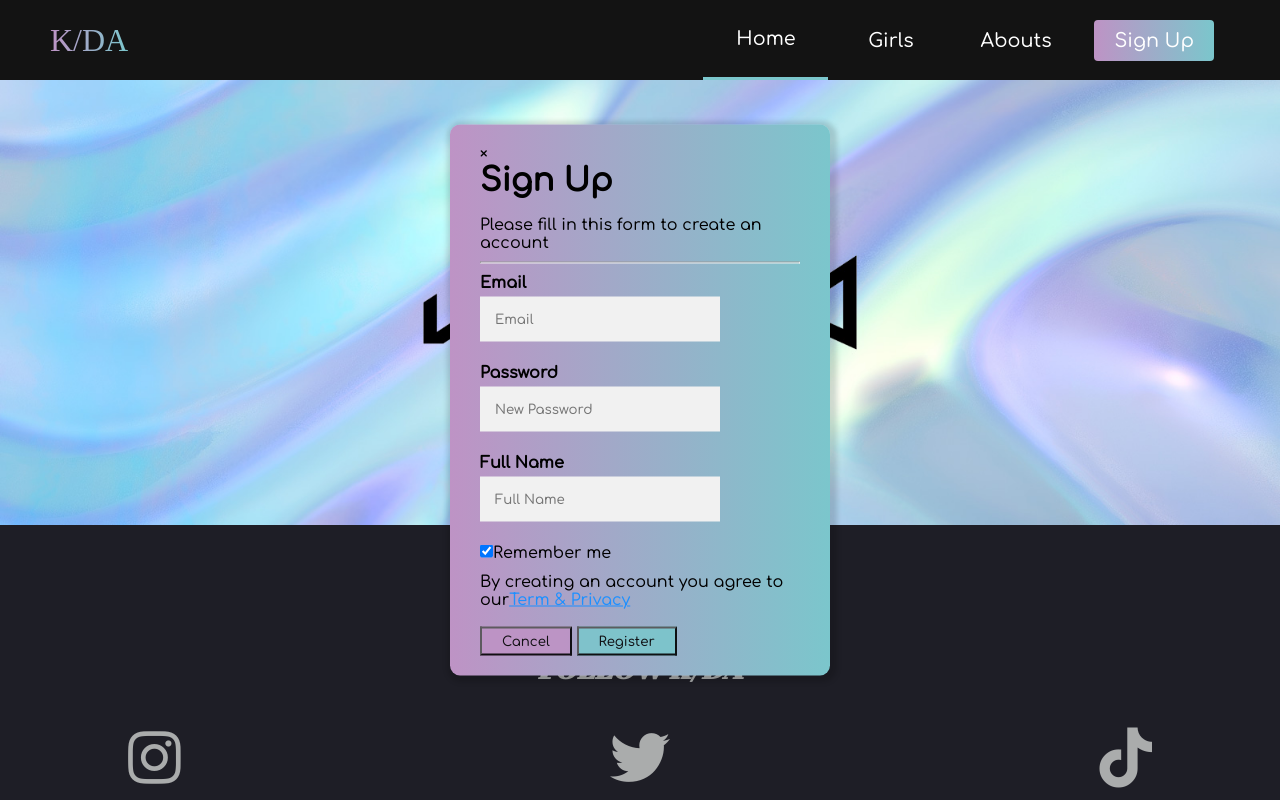
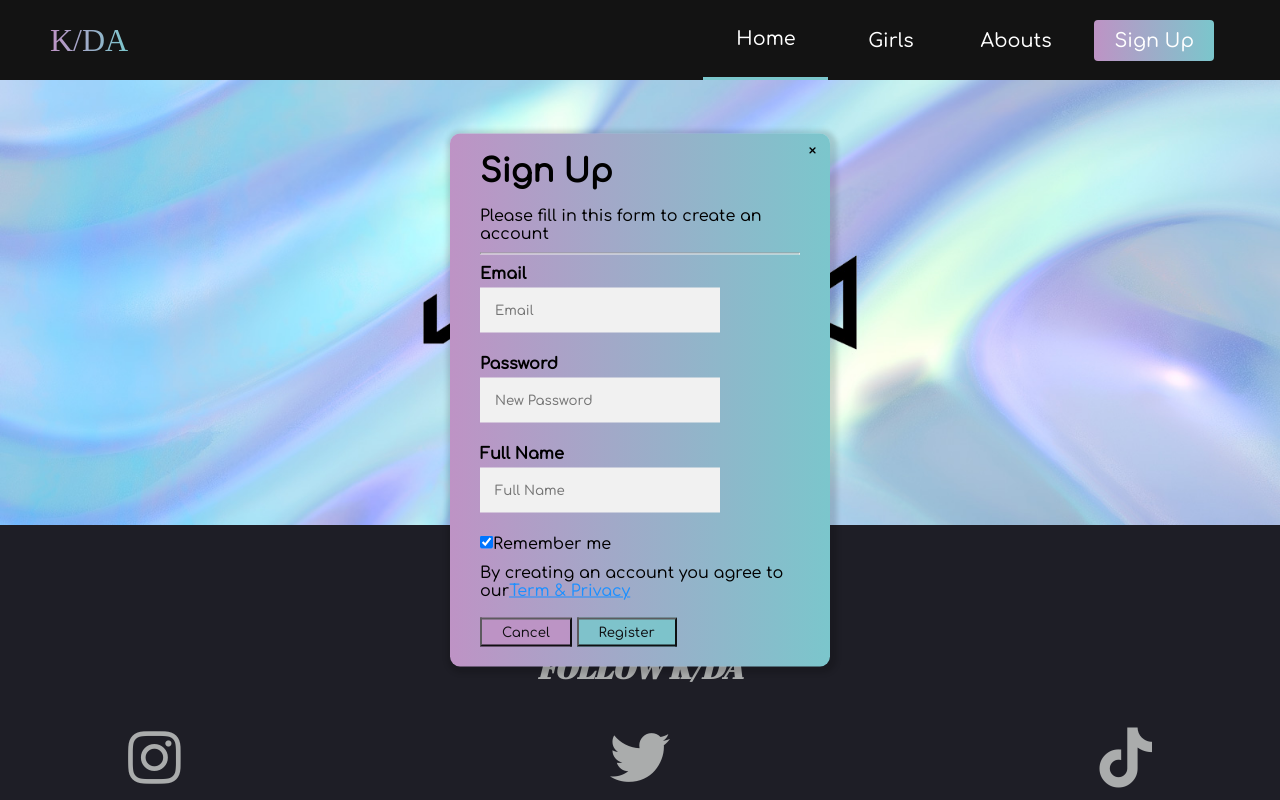
Before and after one commit to BinYang-Andy/KDA, a website: page public/index.html in a window 1280 px wide. Both pictures are taken after a click on the link "Sign Up". Shown: the top 800 px of the page. Drawn offline with Linux system fonts and the light colour scheme; a web font is replaced by a local one.

Commit message:
Update index.html

```diff
--- a/public/index.html
+++ b/public/index.html
@@ -42,10 +42,12 @@
         </div>
     </nav>
 
+    <!-- sign up -->
     <div class="modal" id="signup">
-        <span onlick="document.getElementById('signup').style.display='none'" class="close" title="Close Modal">&times;</span>
+
     <form action="/sign_up" method = "post" class="modal-content">
         <div class="popup__container">
+            <div  class="close-btn" onclick="document.getElementById('signup').style.display='none'">&times;</div>
             <h1>Sign Up</h1><br>
             <p>Please fill in this form to create an account</p>
             <hr>
```
